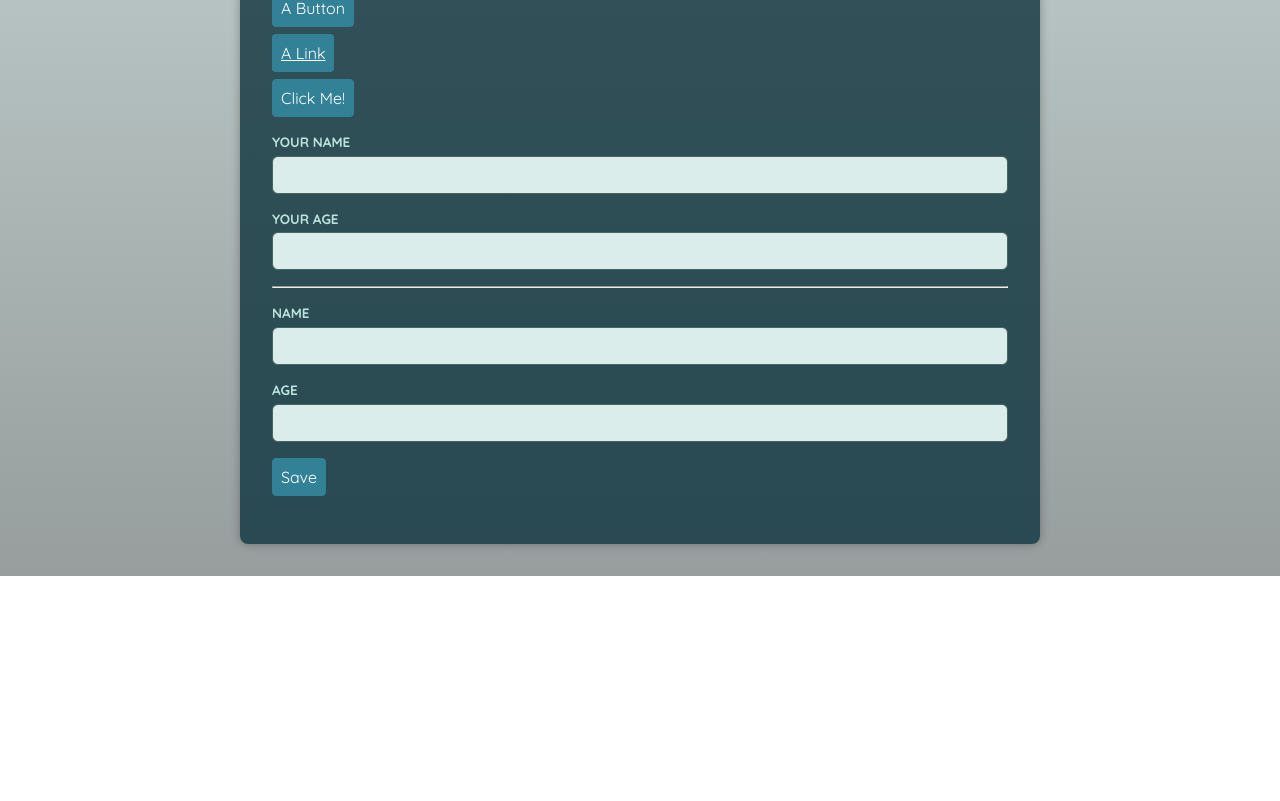
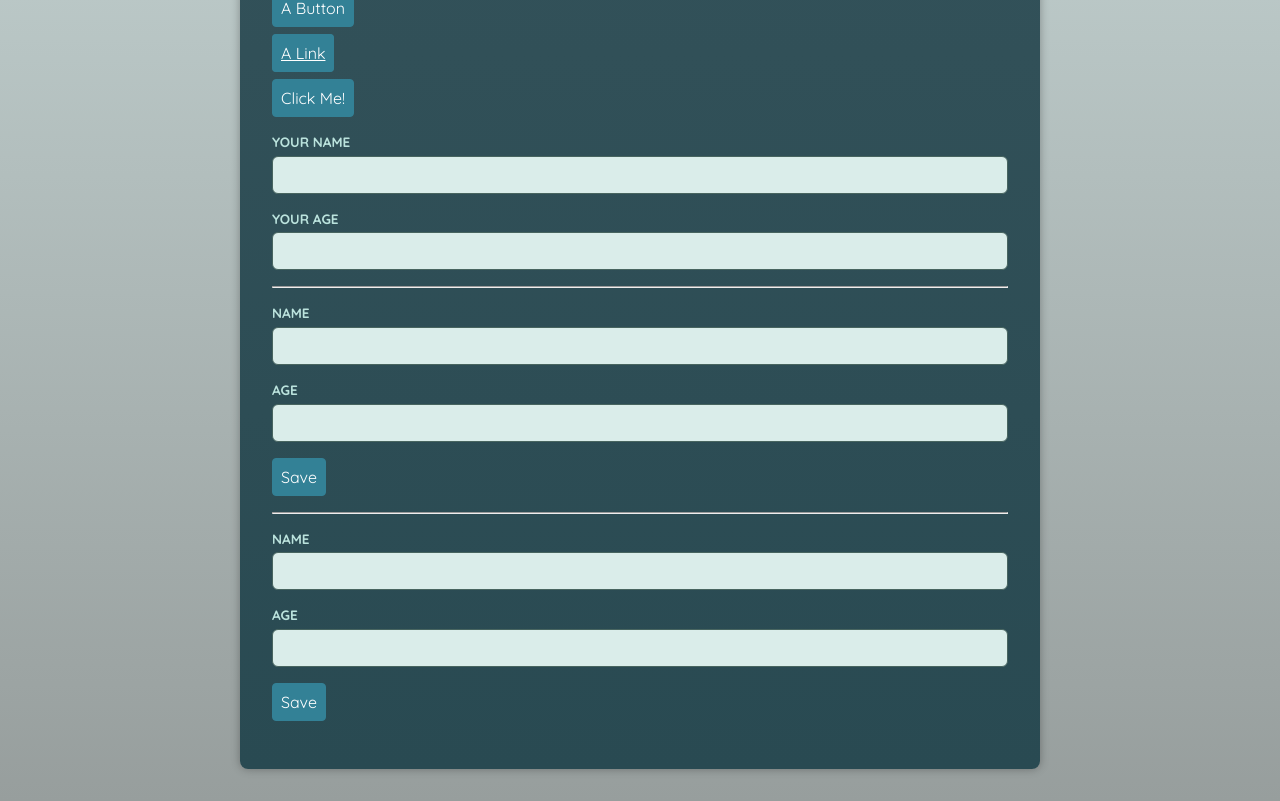
Before and after one commit to AlexisCast/react-ts-advance2, a React (Vite) app: page / in a window 1280 px wide. Shown: the part 334-1135 px from the top of the page. Before the commit the page ends 910 px from the top, so only its background shows below. Built offline with nearby package versions, Linux system fonts and the light colour scheme; a web font is replaced by a local one.

Commit message:
implement useImperativeHandle in a Form component

```diff
--- a/src/App.tsx
+++ b/src/App.tsx
@@ -8,9 +8,14 @@ import { Input as InputNoRef } from "./components/Input.tsx";
 import { Input as InputR } from "./components/InputRef.tsx";
 import Container from "./components/Container.tsx";
 import { Form } from "./components/Form.tsx";
+import {
+	Form as FormImp,
+	type FormHandle,
+} from "./components/FormImperative.tsx";
 
 function App() {
 	const input = useRef<HTMLInputElement>(null);
+	const customForm = useRef<FormHandle>(null);
 
 	const hanleClick = () => {
 		console.log("click!");
@@ -19,6 +24,13 @@ function App() {
 	const handleSave = (data: unknown) => {
 		const extractedData = data as { name: string; age: string };
 		console.log({ extractedData });
+	};
+
+	const handleSaveImperative = (data: unknown) => {
+		const extractedData = data as { name: string; age: string };
+		console.log("IMPS");
+		console.log({ extractedData });
+		customForm.current?.clear();
 	};
 
 	return (
@@ -52,6 +64,14 @@ function App() {
 					<Button>Save</Button>
 				</p>
 			</Form>
+			<hr />
+			<FormImp onSave={handleSaveImperative} ref={customForm}>
+				<InputR type="text" label="name" id="name" />
+				<InputR type="number" label="age" id="age" />
+				<p>
+					<Button>Save</Button>
+				</p>
+			</FormImp>
 		</main>
 	);
 }
--- /dev/null
+++ b/src/components/FormImperative.tsx
@@ -0,0 +1,46 @@
+import {
+	type FormEvent,
+	forwardRef,
+	useImperativeHandle,
+	useRef,
+	type ComponentPropsWithoutRef,
+} from "react";
+
+export type FormHandle = {
+	clear: () => void;
+};
+
+type FormProps = ComponentPropsWithoutRef<"form"> & {
+	onSave: (value: unknown) => void;
+};
+
+export const Form = forwardRef<FormHandle, FormProps>(
+	({ onSave, children, ...props }, ref) => {
+		const form = useRef<HTMLFormElement>(null);
+
+		useImperativeHandle(ref, () => {
+			return {
+				clear() {
+					console.log("Clearing...");
+					form.current?.reset();
+				},
+			};
+		});
+
+		const handleSubmit = (event: FormEvent<HTMLFormElement>) => {
+			event.preventDefault();
+
+			const formData = new FormData(event.currentTarget);
+			const data = Object.fromEntries(formData);
+
+			onSave(data);
+			// form.current?.reset();
+		};
+
+		return (
+			<form onSubmit={handleSubmit} {...props} ref={form}>
+				{children}
+			</form>
+		);
+	}
+);
```
